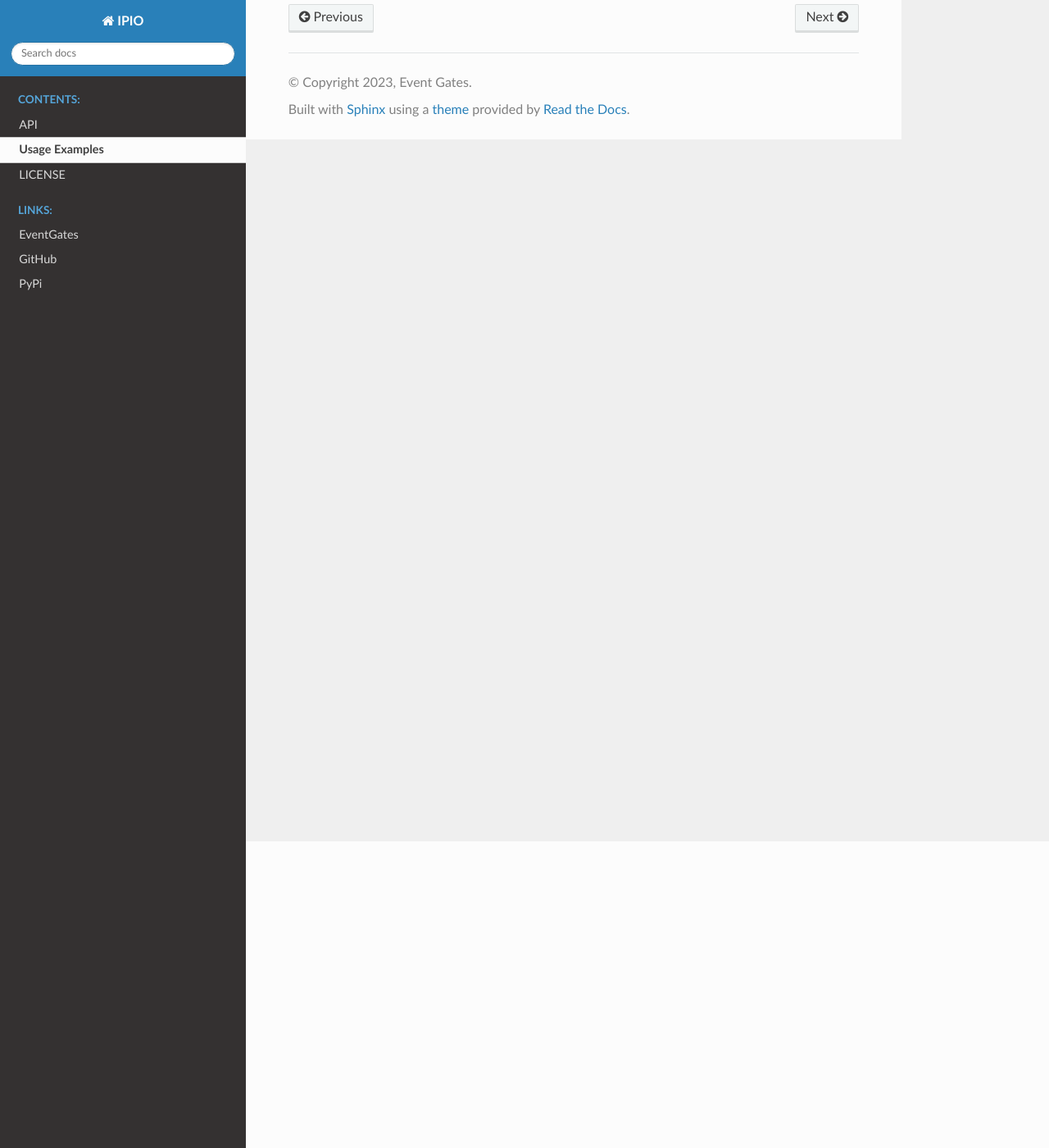
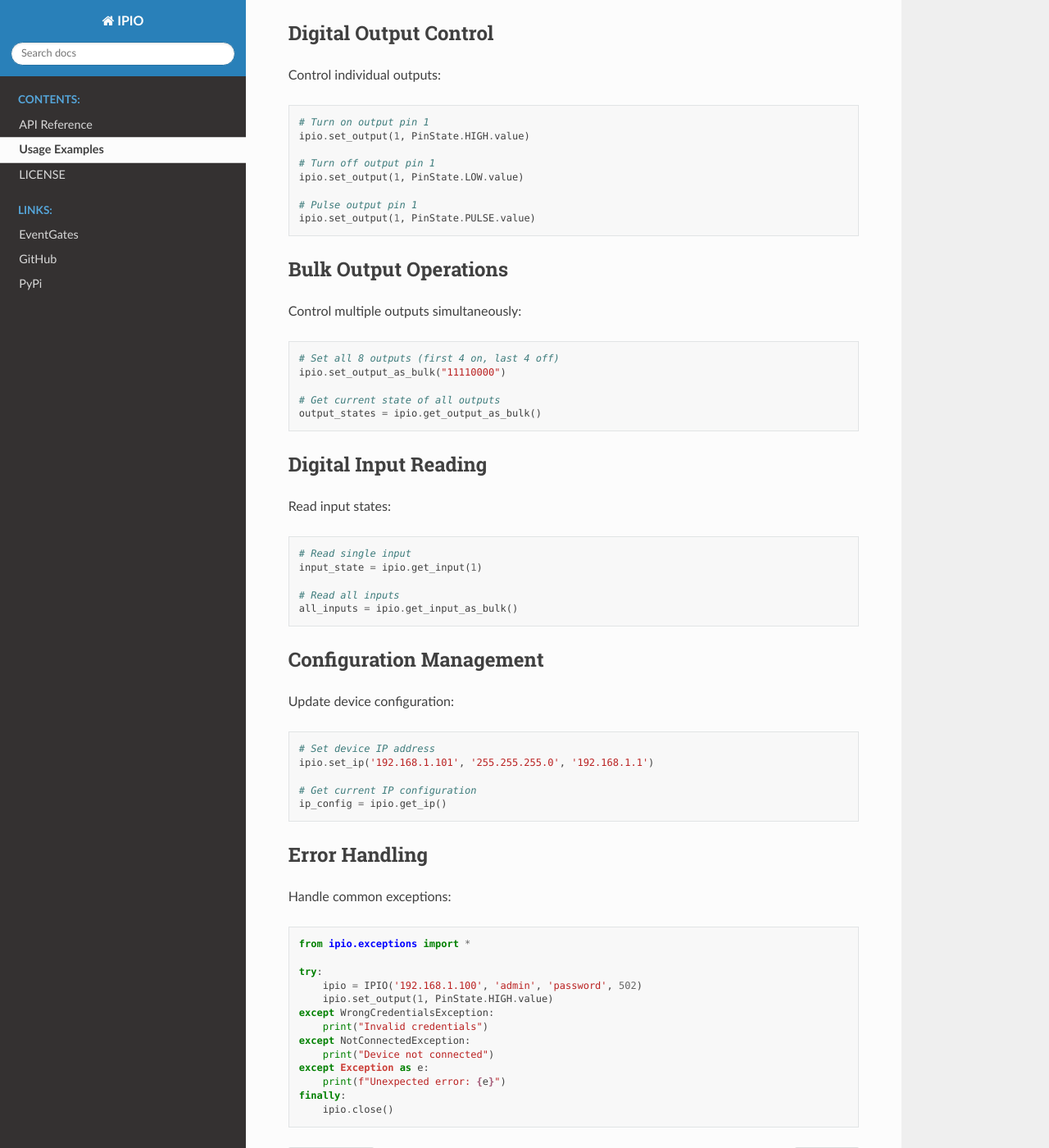
Before and after one commit to eventgates/ipio, a Sphinx documentation site: the page built from docs/source/examples.rst, in a window 1280 px wide and 1400 px high, scrolled down 374 px. Shown: the whole window at 82% size. Built offline with Sphinx 7.4.7 and the Read the Docs theme 3.1.0, drawn with Linux system fonts in a browser that asks for light colours; some of the changed text lies outside the part shown.

```diff
--- a/docs/requirements.txt
+++ b/docs/requirements.txt
@@ -1,4 +1,2 @@
-sphinx-markdown-builder==0.5.4
-sphinx-rtd-theme==3.0.2
-six==1.15.0
-autodoc==0.5.0
+sphinx>=4.0.0
+sphinx-rtd-theme>=1.0.0
--- a/docs/source/conf.py
+++ b/docs/source/conf.py
@@ -47,7 +47,6 @@ source_suffix = [".rst"]
 extensions = [
     "sphinx.ext.autodoc",
     "sphinx.ext.doctest",
-    "sphinx_markdown_builder",
     "sphinx.ext.intersphinx",
     "sphinx.ext.todo",
     "sphinx.ext.coverage",
@@ -55,7 +54,6 @@ extensions = [
     "sphinx.ext.ifconfig",
     "sphinx.ext.viewcode",
     "sphinx.ext.napoleon",
-    "sphinx.ext.githubpages",
 ]
 
 # Add any paths that contain templates here, relative to this directory.
--- a/docs/source/examples.rst
+++ b/docs/source/examples.rst
@@ -1,13 +1,91 @@
 Usage Examples
 ==============
 
-You can update output state in three steps;
+Basic Connection
+----------------
 
-
-Change the state
-----------------
-After creating
+Connect to an IPIO device and authenticate:
 
 .. code-block:: python
 
-  from ipio import IPIO
+    from ipio import IPIO
+    from ipio.pin_state import PinState
+
+    # Connect to IPIO device
+    ipio = IPIO('192.168.1.100', 'admin', 'password', 502)
+
+Digital Output Control
+----------------------
+
+Control individual outputs:
+
+.. code-block:: python
+
+    # Turn on output pin 1
+    ipio.set_output(1, PinState.HIGH.value)
+
+    # Turn off output pin 1
+    ipio.set_output(1, PinState.LOW.value)
+
+    # Pulse output pin 1
+    ipio.set_output(1, PinState.PULSE.value)
+
+Bulk Output Operations
+----------------------
+
+Control multiple outputs simultaneously:
+
+.. code-block:: python
+
+    # Set all 8 outputs (first 4 on, last 4 off)
+    ipio.set_output_as_bulk("11110000")
+
+    # Get current state of all outputs
+    output_states = ipio.get_output_as_bulk()
+
+Digital Input Reading
+---------------------
+
+Read input states:
+
+.. code-block:: python
+
+    # Read single input
+    input_state = ipio.get_input(1)
+
+    # Read all inputs
+    all_inputs = ipio.get_input_as_bulk()
+
+Configuration Management
+------------------------
+
+Update device configuration:
+
+.. code-block:: python
+
+    # Set device IP address
+    ipio.set_ip('192.168.1.101', '255.255.255.0', '192.168.1.1')
+
+    # Get current IP configuration
+    ip_config = ipio.get_ip()
+
+Error Handling
+--------------
+
+Handle common exceptions:
+
+.. code-block:: python
+
+    from ipio.exceptions import *
+
+    try:
+        ipio = IPIO('192.168.1.100', 'admin', 'password', 502)
+        ipio.set_output(1, PinState.HIGH.value)
+    except WrongCredentialsException:
+        print("Invalid credentials")
+    except NotConnectedException:
+        print("Device not connected")
+    except Exception as e:
+        print(f"Unexpected error: {e}")
+    finally:
+        ipio.close()
--- a/version.py
+++ b/version.py
@@ -1 +1 @@
-__version__ = "1.2868.1351"
+__version__ = "1.2868.1538"
```
Also changed, not shown: docs/source/index.rst (+34 -8 lines), docs/source/module.rst (+28 -3 lines), 3 other files.
